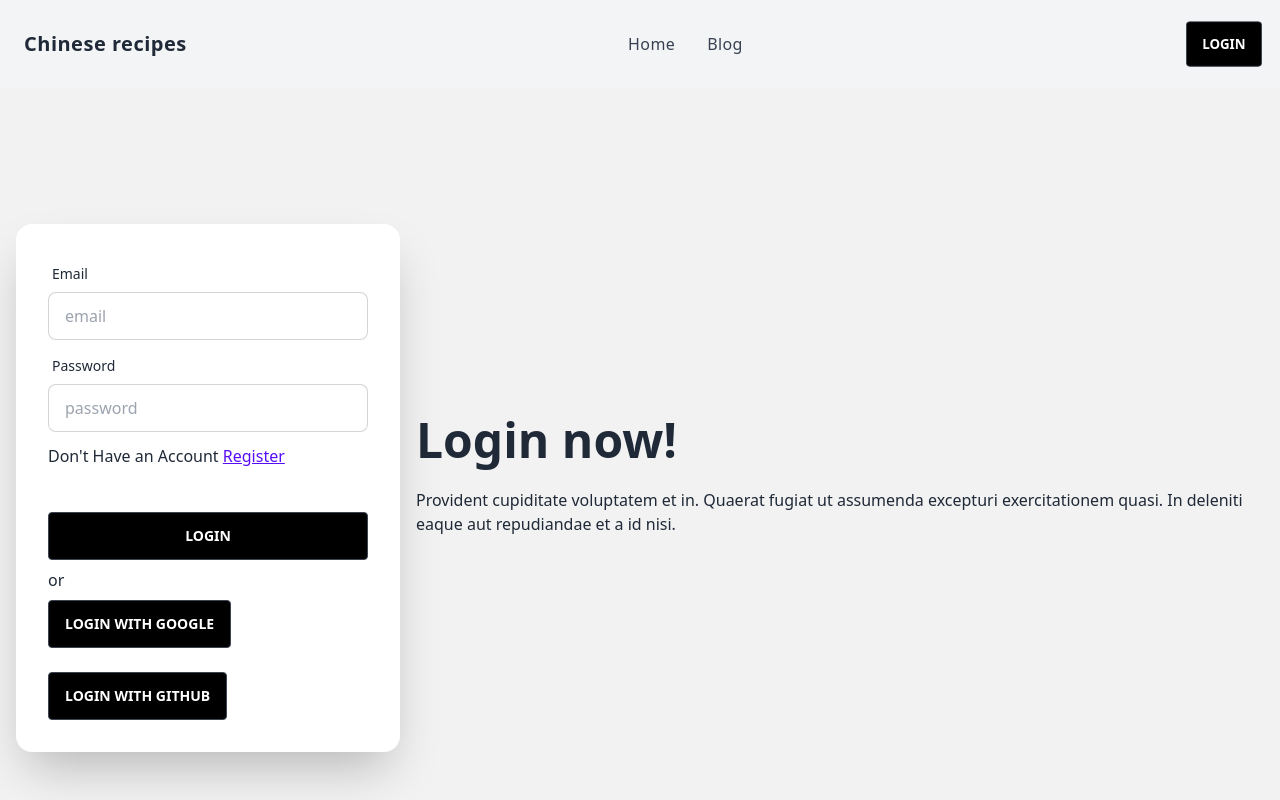
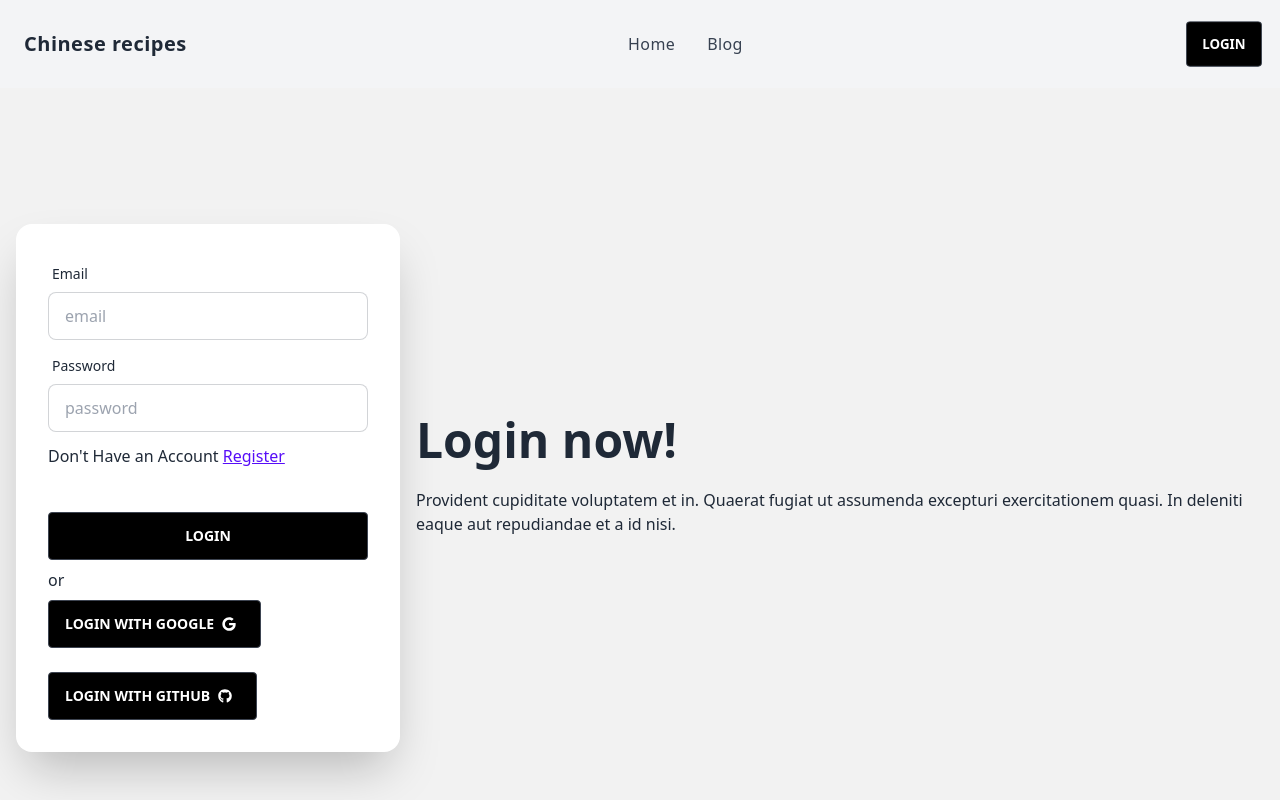
Before and after one commit to Nahid-subi/chef-recipe-hunter-client, a React (Vite) app: page /login in a window 1280 px wide. Shown: the top 800 px of the page. Built offline with nearby package versions, Linux system fonts and the light colour scheme; no server answers.

Commit message:
login with email and login with git hub done

```diff
--- a/package.json
+++ b/package.json
@@ -15,11 +15,13 @@
     "@fortawesome/react-fontawesome": "^0.2.0",
     "@heroicons/react": "^2.0.18",
     "daisyui": "^2.51.6",
+    "firebase": "^9.22.0",
     "localforage": "^1.10.0",
     "match-sorter": "^6.3.1",
     "react": "^18.2.0",
     "react-dom": "^18.2.0",
     "react-hot-toast": "^2.4.1",
+    "react-icons": "^4.8.0",
     "react-lazy-load": "^4.0.1",
     "react-lazy-load-image-component": "^1.5.6",
     "react-router-dom": "^6.11.2",
--- a/src/App.jsx
+++ b/src/App.jsx
@@ -2,10 +2,12 @@ import React from 'react';
 import NavBar from './components/NavBar';
 import { Outlet } from 'react-router-dom';
 import Footer from './components/Footer';
+import { AuthContextProvider } from './providers/AuthContext';
 
 const App = () => {
   return (
     <div className="flex flex-col min-h-screen">
+      <AuthContextProvider>
         <div>
           <NavBar />
         </div>
@@ -13,6 +15,7 @@ const App = () => {
           <Outlet />
         </div>
         <Footer />
+      </AuthContextProvider>
     </div>
   );
 };
--- /dev/null
+++ b/src/PrivateRoute.jsx
@@ -0,0 +1,22 @@
+import React from 'react';
+import { useContext } from 'react';
+import { AuthContext } from '../providers/AuthProvider';
+import { Navigate, useLocation } from 'react-router-dom';
+
+
+const PrivateRoute = ({children}) => {
+    const { user , loading } = useContext(AuthContext);
+    const location = useLocation();
+    console.log(location)
+
+    if(loading){
+        return <button className="btn loading">loading</button>
+    }
+
+    if(user){
+        return children;
+    }
+    return <Navigate state={{from: location }} to="/login" replace></Navigate>;
+};
+
+export default PrivateRoute;
--- a/src/components/Login-Register/Login.jsx
+++ b/src/components/Login-Register/Login.jsx
@@ -1,14 +1,37 @@
 import React from 'react';
 import { Link } from 'react-router-dom';
+import { FaGoogle, FaGithub } from 'react-icons/fa';
+import { UserAuth } from '../../providers/AuthContext';
 
 const Login = () => {
+    const { googleSignIn, githubSignIn } = UserAuth();
+
+    const handleGoogleSignIn = async () => {
+        try {
+            await googleSignIn();
+        } catch (error) {
+            console.log(error);
+        }
+    };
+
+    const handleGithubSignIn = async () => {
+        try {
+            await githubSignIn();
+        } catch (error) {
+            console.log(error);
+        }
+    };
+
     return (
         <div>
             <div className="hero min-h-screen bg-base-200">
                 <div className="hero-content flex-col lg:flex-row-reverse">
                     <div className="text-center lg:text-left">
                         <h1 className="text-5xl font-bold">Login now!</h1>
-                        <p className="py-6">Provident cupiditate voluptatem et in. Quaerat fugiat ut assumenda excepturi exercitationem quasi. In deleniti eaque aut repudiandae et a id nisi.</p>
+                        <p className="py-6">
+                            Provident cupiditate voluptatem et in. Quaerat fugiat ut assumenda excepturi exercitationem
+                            quasi. In deleniti eaque aut repudiandae et a id nisi.
+                        </p>
                     </div>
                     <div className="card flex-shrink-0 w-full max-w-sm shadow-2xl bg-base-100">
                         <div className="card-body">
@@ -16,24 +39,31 @@ const Login = () => {
                                 <label className="label">
                                     <span className="label-text">Email</span>
                                 </label>
-                                <input type="text" placeholder="email" name='email' required className="input input-bordered" />
+                                <input type="text" placeholder="email" name="email" required className="input input-bordered" />
                             </div>
                             <div className="form-control">
                                 <label className="label">
                                     <span className="label-text">Password</span>
                                 </label>
-                                <input type="text" placeholder="password" name='password' required className="input input-bordered" />
-                               <span className='my-3'> Don't Have an Account <Link className='link link-primary' to="/register">Register</Link></span>
+                                <input type="text" placeholder="password" name="password" required className="input input-bordered" />
+                                <span className="my-3">
+                                    {' '}
+                                    Don't Have an Account <Link className="link link-primary" to="/register">Register</Link>
+                                </span>
                             </div>
                             <div className="form-control mt-6">
                                 <button className="btn">Login</button>
                             </div>
                             or
                             <div>
-                                <button className='btn'>Login With Google</button>
+                                <button onClick={handleGoogleSignIn} className="btn">
+                                    Login With Google <FaGoogle className="mx-2" />
+                                </button>
                                 <br />
                                 <br />
-                                <button className='btn'>Login With GitHub </button>
+                                <button onClick={handleGithubSignIn} className="btn">
+                                    Login With GitHub <FaGithub className="mx-2" />
+                                </button>
                             </div>
                         </div>
                     </div>
--- a/src/components/NavBar.jsx
+++ b/src/components/NavBar.jsx
@@ -4,8 +4,19 @@ import {
     Bars3BottomRightIcon,
     XMarkIcon,
 } from '@heroicons/react/24/solid'
+import { UserAuth } from '../providers/AuthContext';
+import { signOut } from 'firebase/auth';
 
 const NavBar = () => {
+    const { user, logOut } = UserAuth();
+    const handleSignOut = async () => {
+        try {
+            await logOut()
+        }
+        catch (error) {
+            console.log(error)
+        }
+    }
     const [isMenuOpen, setIsMenuOpen] = useState(false)
     return (
         <div className='bg-gray-100 px-4 py-5 mx-auto sm:max-w-full md:max-w-full lg:max-w-full'>
@@ -13,7 +24,7 @@ const NavBar = () => {
                 {/* Logo Section */}
                 <Link to='/' className='inline-flex items-center'>
                     <span className='ml-2 text-xl font-bold tracking-wide text-gray-800'>
-                    Chinese recipes
+                        Chinese recipes
                     </span>
                 </Link>
 
@@ -36,7 +47,13 @@ const NavBar = () => {
                         </NavLink>
                     </li>
                 </ul>
-                <Link to="login"><button className='hidden lg:block btn'>Login</button></Link>
+                {
+                    user ? <h1 className='lg:flex hidden'>
+                        <button onClick={handleSignOut} className='btn'>LogOut</button>
+                        <img className='w-12 mx-2 rounded-full' src={user.photoURL} alt="" title={user.displayName} /></h1>
+                        : <Link to="login"><button className='hidden lg:block btn'>Login</button></Link>
+                }
+
                 {/* Mobile Navbar Section */}
                 <div className='lg:hidden'>
                     {/* Dropdown Open Button */}
@@ -45,7 +62,7 @@ const NavBar = () => {
                         title='Open Menu'
                         onClick={() => setIsMenuOpen(true)}
                     >
-                      <Bars3BottomRightIcon className='w-5 text-gray-600' />
+                        <Bars3BottomRightIcon className='w-5 text-gray-600' />
                     </button>
                     {isMenuOpen && (
                         <div className='absolute top-0 left-0 w-full z-10'>
@@ -86,9 +103,12 @@ const NavBar = () => {
                                                 Blog
                                             </Link>
                                         </li>
+                                        <li>
+                                          {
+                                            user ?  <h1> <button onClick={handleSignOut} className='btn'>LogOut</button> <img className='w-12 my-2 rounded-full' src={user.photoURL} alt="" title={user.displayName} /> </h1>: <Link to="/login"><button className='btn'>Login</button></Link>
+                                          }
+                                        </li>
                                     </ul>
-                                    <button className='btn my-4'>Login</button>
-
                                 </nav>
                             </div>
                         </div>
--- /dev/null
+++ b/src/firebase/firebase.config.js
@@ -0,0 +1,19 @@
+// Import the functions you need from the SDKs you need
+import { initializeApp } from "firebase/app";
+import { getAuth } from "firebase/auth";
+// TODO: Add SDKs for Firebase products that you want to use
+// https://firebase.google.com/docs/web/setup#available-libraries
+
+// Your web app's Firebase configuration
+const firebaseConfig = {
+  apiKey: "AIzaSyA2ZyzOvm-sGTgcbmxL3-gmtAcokM4jP2c",
+  authDomain: "chinese-recipes-6bb93.firebaseapp.com",
+  projectId: "chinese-recipes-6bb93",
+  storageBucket: "chinese-recipes-6bb93.appspot.com",
+  messagingSenderId: "340445990220",
+  appId: "1:340445990220:web:38431e59b362560181d3e9"
+};
+
+// Initialize Firebase
+const app = initializeApp(firebaseConfig);
+export const auth = getAuth(app)
--- /dev/null
+++ b/src/providers/AuthContext.jsx
@@ -0,0 +1,66 @@
+import { useContext, createContext, useEffect, useState } from "react";
+import {
+  createUserWithEmailAndPassword,
+  signInWithEmailAndPassword,
+  signOut,
+  onAuthStateChanged,
+} from "firebase/auth";
+import { auth } from "../firebase/firebase.config";
+
+const AuthContext = createContext();
+
+export const AuthContextProvider = ({ children }) => {
+  const [user, setUser] = useState(null);
+  const [error, setError] = useState(null);
+
+  const emailSignUp = (email, password) => {
+    createUserWithEmailAndPassword(auth, email, password)
+      .then((userCredential) => {
+        setUser(userCredential.user);
+      })
+      .catch((error) => {
+        setError(error.message);
+      });
+  };
+
+  const emailSignIn = (email, password) => {
+    signInWithEmailAndPassword(auth, email, password)
+      .then((userCredential) => {
+        setUser(userCredential.user);
+      })
+      .catch((error) => {
+        setError(error.message);
+      });
+  };
+
+  const logOut = () => {
+    signOut(auth)
+      .then(() => {
+        setUser(null);
+      })
+      .catch((error) => {
+        setError(error.message);
+      });
+  };
+
+  useEffect(() => {
+    const unsubscribe = onAuthStateChanged(auth, (currentUser) => {
+      setUser(currentUser);
+    });
+    return () => {
+      unsubscribe();
+    };
+  }, []);
+
+  return (
+    <AuthContext.Provider
+      value={{ emailSignUp, emailSignIn, logOut, user, error }}
+    >
+      {children}
+    </AuthContext.Provider>
+  );
+};
+
+export const UserAuth = () => {
+  return useContext(AuthContext);
+};
```
Also changed, not shown: src/components/Login-Register/Register.jsx (deleted, +0 -50 lines), 1 other file (tests, documents, lock files or other folders). Lines whose indentation alone changed are shown as unchanged.
